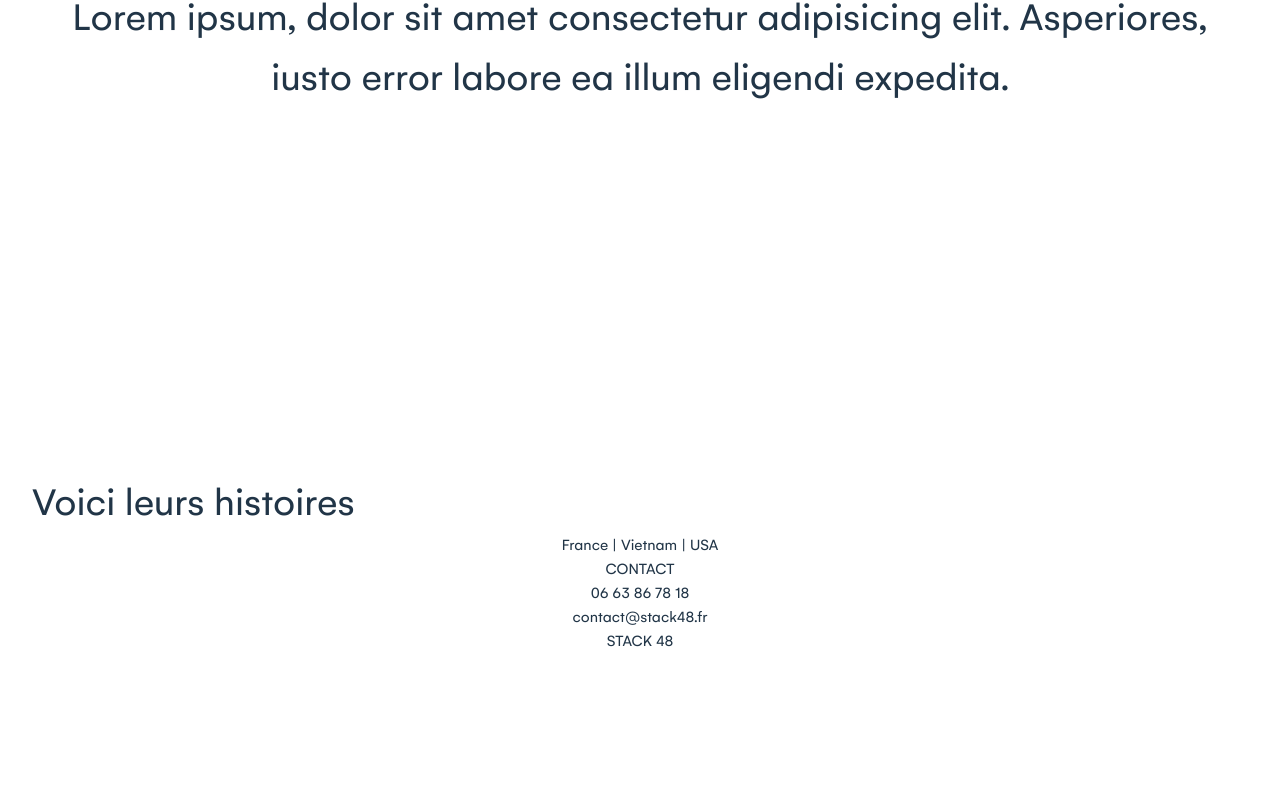
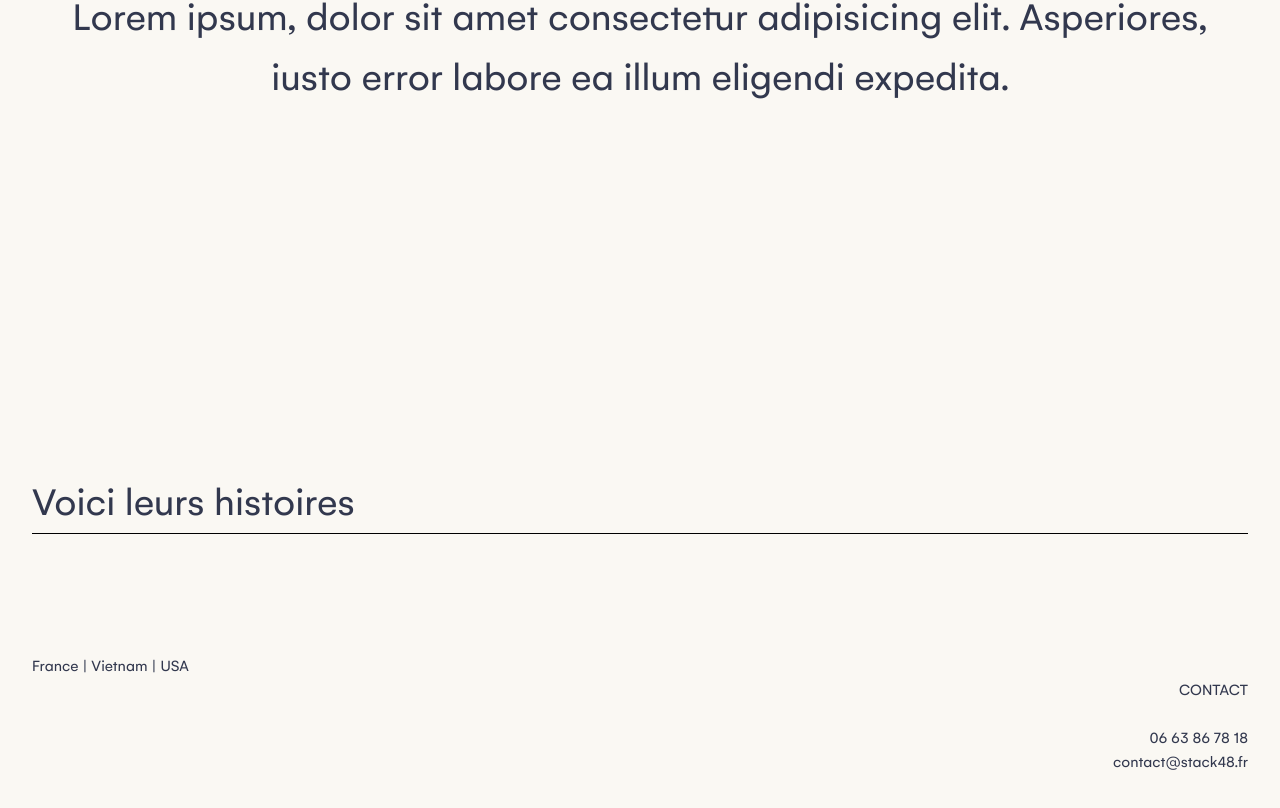
Before and after one commit to Sasorishi/Stack48, a React (Vite) app: page / in a window 1280 px wide. Shown: the part 5165-5973 px from the top of the page. Before the commit the page ends 5850 px from the top, so only its background shows below. Built offline with nearby package versions, Linux system fonts and the light colour scheme.

Commit message:
final layout done, next step : responsivness

```diff
--- a/src/layout/Clients.jsx
+++ b/src/layout/Clients.jsx
@@ -17,7 +17,9 @@ const Clients = () =>{
                 </div>
                 <div className="stories">
                     <div className="stories-container">
-                        <h2>Voici leurs histoires</h2>
+                        <div className="stories-title">
+                            <h2>Voici leurs histoires</h2>
+                        </div>
                     </div>
                 </div>
                 <div className="caroussel"></div>
--- a/src/layout/Footer.jsx
+++ b/src/layout/Footer.jsx
@@ -1,18 +1,24 @@
 const Footer = () =>{
     return(
         <footer className="footer">
-            <p>France | Vietnam | USA</p>
-                <div className="contact">
+            <div className="places">
+                <p>France | Vietnam | USA</p>
+            </div>
+
+            <div className="contact">
+                <div className="contact-container">
                     <p>CONTACT</p>
+                    <br />
                     <p>06 63 86 78 18</p>
                     <p>contact@stack48.fr</p>
                 </div>
-            <div className="RS">
-                <span></span>
-                <span></span>
-                <span></span>
             </div>
-            <h2>STACK 48</h2>
+
+            <div className="ending">
+                <div className="ending-container">
+                    <h2>STACK 48</h2>
+                </div>
+            </div>
       </footer>
     );
 }
--- a/src/style/_settings.scss
+++ b/src/style/_settings.scss
@@ -10,6 +10,22 @@
 @font-face {
     font-family: "GelionBold";
     src: url(../assets/font/Gelion-Bold.ttf);
+}
+
+@mixin childCenter {
+  display: flex;
+  justify-content: center;
+  align-items: center;
+}
+
+@media (prefers-color-scheme: light) {
+  :root {
+    color: #213547;
+    background-color: #ffffff;
+  }
+  a:hover {
+    color: #747bff;
+  }
 }
 
 $blue1 : rgb(60, 187, 178);
@@ -27,10 +43,12 @@ $black2 : rgb(38, 38, 38);
 $font1 : GelionRegular, Roboto;
 $font2 : GelionBold, Roboto;
 
-@mixin childCenter {
-  display: flex;
-  justify-content: center;
-  align-items: center;
+button {
+    background-color: #f9f9f9;
+}
+
+* {
+  list-style: none;
 }
 
 .header-container{
@@ -101,7 +119,7 @@ $font2 : GelionBold, Roboto;
 
 .TitleProject{
   h2{
-    text-align-last: left;
+    text-align: left;
     font-family: $font2;
     font-size: 6rem;
     width: 50px;
@@ -159,19 +177,23 @@ $font2 : GelionBold, Roboto;
 }
 
 .stories-container{
-  h2{
+  .stories-title{
     text-align: left;
     font-size: 2.5rem;
     position: relative;
+    display: flex;
+    flex-direction: column;
   }
 
-  h2 ::after{
+  .stories-title ::after{
     content: "";
     position: absolute;
     width: 100%;
+    top: 100%;
     left: 0;
     border-top: 1px solid $black1;
   }
+
 }
 
 :root {
@@ -188,9 +210,6 @@ $font2 : GelionBold, Roboto;
   -moz-osx-font-smoothing: grayscale;
 }
 
-* {
-  list-style: none;
-}
 
 a {
   font-weight: 500;
@@ -229,15 +248,30 @@ button:focus-visible {
   outline: 4px auto -webkit-focus-ring-color;
 }
 
-@media (prefers-color-scheme: light) {
-  :root {
-    color: #213547;
-    background-color: #ffffff;
+footer{
+  padding: 10% 0;
+
+  .places{
+    text-align-last: left;
   }
-  a:hover {
-    color: #747bff;
+
+  .contact{
+    display: flex;
+    flex-direction: column;
+    align-items:end;
+    text-align:right;
   }
-  button {
-    background-color: #f9f9f9;
+
+  .ending{
+    padding-top: 25%;
+    margin-bottom: -100%;
+    .ending-container{
+      top: 100%;
+      h2{
+        text-align: left;
+        font-size: 12rem;
+
+      }
+    }
   }
 }
--- a/src/style/index.css
+++ b/src/style/index.css
@@ -9,6 +9,23 @@
   font-family: "GelionBold";
   src: url(../assets/font/Gelion-Bold.ttf);
 }
+@media (prefers-color-scheme: light) {
+  :root {
+    color: #213547;
+    background-color: #ffffff;
+  }
+  a:hover {
+    color: #747bff;
+  }
+}
+button {
+  background-color: #f9f9f9;
+}
+
+* {
+  list-style: none;
+}
+
 .header-container {
   display: flex;
   justify-content: center;
@@ -69,8 +86,7 @@
 }
 
 .TitleProject h2 {
-  -moz-text-align-last: left;
-       text-align-last: left;
+  text-align: left;
   font-family: GelionBold, Roboto;
   font-size: 6rem;
   width: 50px;
@@ -117,15 +133,18 @@
   margin-top: 30%;
 }
 
-.stories-container h2 {
+.stories-container .stories-title {
   text-align: left;
   font-size: 2.5rem;
   position: relative;
+  display: flex;
+  flex-direction: column;
 }
-.stories-container h2 ::after {
+.stories-container .stories-title ::after {
   content: "";
   position: absolute;
   width: 100%;
+  top: 100%;
   left: 0;
   border-top: 1px solid black;
 }
@@ -140,10 +159,6 @@
   text-rendering: optimizeLegibility;
   -webkit-font-smoothing: antialiased;
   -moz-osx-font-smoothing: grayscale;
-}
-
-* {
-  list-style: none;
 }
 
 a {
@@ -186,18 +201,31 @@ button:focus-visible {
   outline: 4px auto -webkit-focus-ring-color;
 }
 
-@media (prefers-color-scheme: light) {
-  :root {
-    color: #213547;
-    background-color: #ffffff;
-  }
-  a:hover {
-    color: #747bff;
-  }
-  button {
-    background-color: #f9f9f9;
-  }
+footer {
+  padding: 10% 0;
 }
+footer .places {
+  -moz-text-align-last: left;
+       text-align-last: left;
+}
+footer .contact {
+  display: flex;
+  flex-direction: column;
+  align-items: end;
+  text-align: right;
+}
+footer .ending {
+  padding-top: 25%;
+  margin-bottom: -100%;
+}
+footer .ending .ending-container {
+  top: 100%;
+}
+footer .ending .ending-container h2 {
+  text-align: left;
+  font-size: 12rem;
+}
+
 .nav {
   height: 12vh;
 }
```
Also changed, not shown: 1 other file (tests, documents, lock files or other folders).
